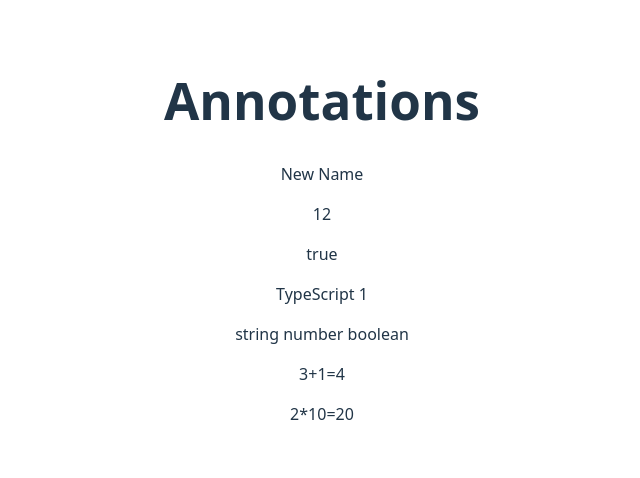
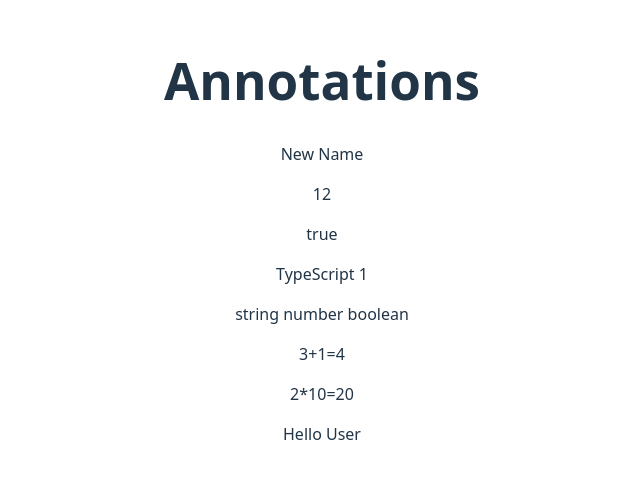
Before and after one commit to Hrisshhii/react-practice, a React (Vite) app in the folder Typescript-practice/: page / in a window 1280 px wide. Shown: the part 160-638 px from the top of the page, without its empty margins (318-958 px from the left). Built offline with nearby package versions, Linux system fonts and the light colour scheme.

Commit message:
feat: add default parameters and return annotation examples in Annotations.tsx

```diff
--- a/Typescript-practice/src/Basics/Annotations.tsx
+++ b/Typescript-practice/src/Basics/Annotations.tsx
@@ -42,6 +42,28 @@ const double=(x:number,y:number)=>x*y;
 const res=double(2,10);
 console.log(res);
 
+// Default parameters
+function greet(person="Anonoymous"){
+  return `Hello ${person}`
+}
+let greetRes=greet();
+console.log(greetRes);
+greetRes=greet('User')
+console.log(greetRes);
+
+// Return Annotation
+function doubleRet(x:number): number {
+  return x*x;
+};
+let returnRes=doubleRet(2);
+console.log(returnRes);
+
+const dubRet=(x:number): number => {
+  return x*x;
+};
+returnRes=dubRet(4);
+console.log(returnRes);
+
 export function Annotations(){
     return (
     <>
@@ -54,6 +76,7 @@ export function Annotations(){
         <p>{typeof tech} {typeof ver} {typeof use}</p>
         <p>3+1={result}</p>
         <p>2*10={res}</p>
+        <p>{greetRes}</p>
       </div>
     </>
   );
```
